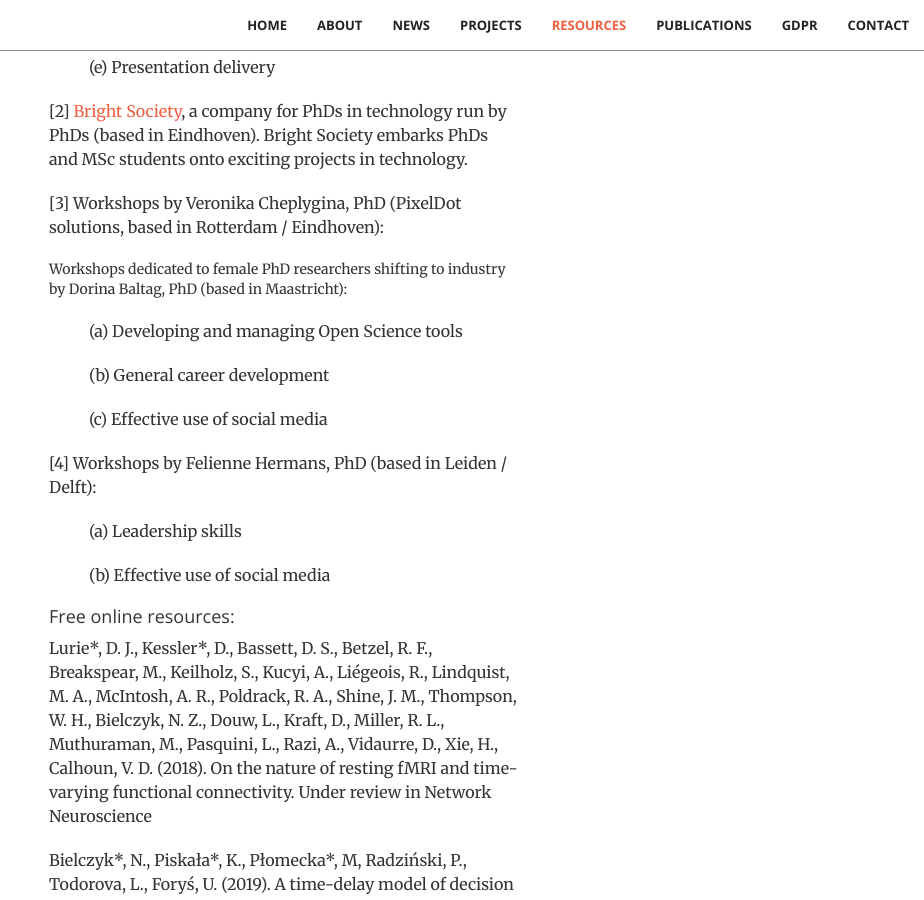
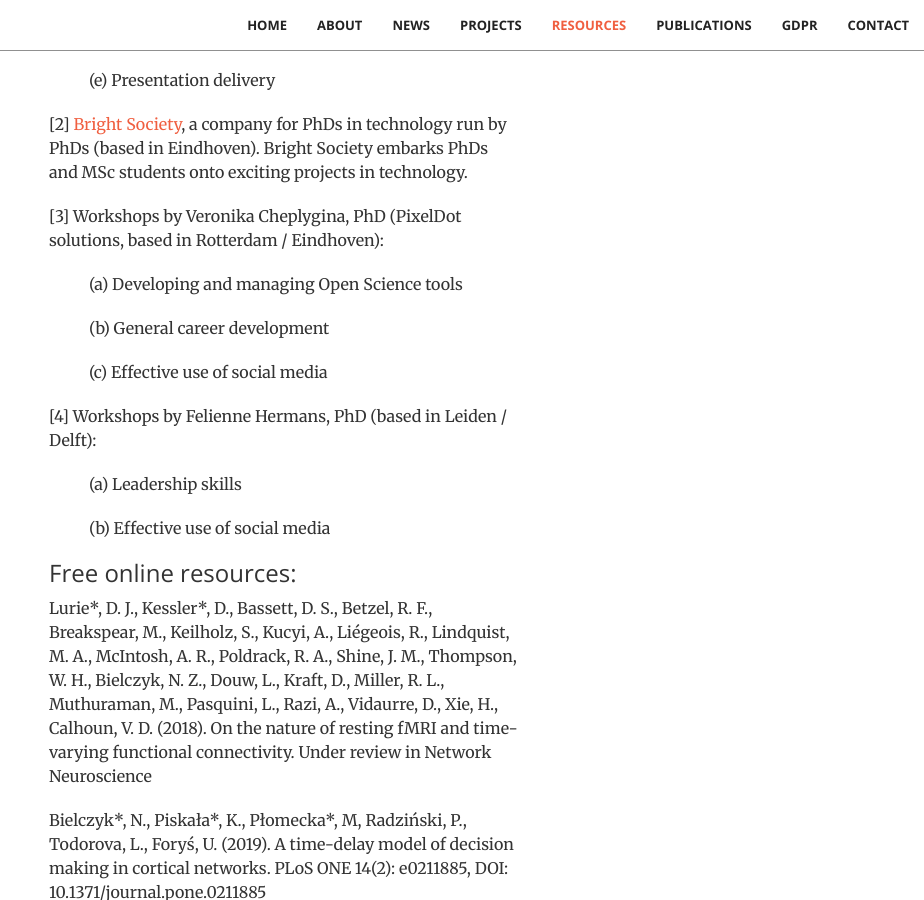
Before and after one commit to stichting-solaris/stichting-solaris.github.io, a Jekyll site: the page built from index.html, in a window 1280 px wide and 900 px high, scrolled down 4253 px. Shown: the whole window, without its empty margins (356-1280 px from the left). Built offline with Jekyll 4.4.1, drawn with Linux system fonts in a browser that asks for light colours.

Commit message:
Update resources.html

```diff
--- a/_includes/resources.html
+++ b/_includes/resources.html
@@ -6,7 +6,7 @@
                 <hr class="primary">
                 <div class="col-lg-8 col-lg-offset-2 text-left">
                 <p class="text-faded">
-                <h4 class="section-heading">Professional services dedicated to Early Career Researchers in the Netherlands:</h4>
+                <h3 class="section-heading">Professional services dedicated to Early Career Researchers in the Netherlands:</h3>
 
 
                 <p>[1] Workshops dedicated to female PhD researchers shifting to industry by Dorina Baltag, PhD
@@ -24,8 +24,6 @@
                     <p></p>
 
                 <p>[3] Workshops by Veronika Cheplygina, PhD (PixelDot solutions, based in Rotterdam / Eindhoven):</p>
-                Workshops dedicated to female PhD researchers shifting to industry by Dorina Baltag, PhD
-                    (based in Maastricht):</p>
                     <p class="tab">(a) Developing and managing Open Science tools</p>
                     <p class="tab">(b) General career development</p>
                     <p class="tab">(c) Effective use of social media</p>
@@ -35,8 +33,9 @@
                     <p class="tab">(a) Leadership skills</p>
                     <p class="tab">(b) Effective use of social media</p>
                 <p></p>
+                <p></p>
 
-                <h4 class="section-heading">Free online resources:</h4>
+                <h3 class="section-heading">Free online resources:</h3>
                 <p>Lurie*, D. J., Kessler*, D., Bassett, D. S., Betzel, R. F., Breakspear, M., Keilholz, S.,
                     Kucyi, A., Liégeois, R., Lindquist, M. A., McIntosh, A. R., Poldrack, R. A., Shine, J. M.,
                     Thompson, W. H., Bielczyk, N. Z., Douw, L., Kraft, D., Miller, R. L., Muthuraman, M.,
```
